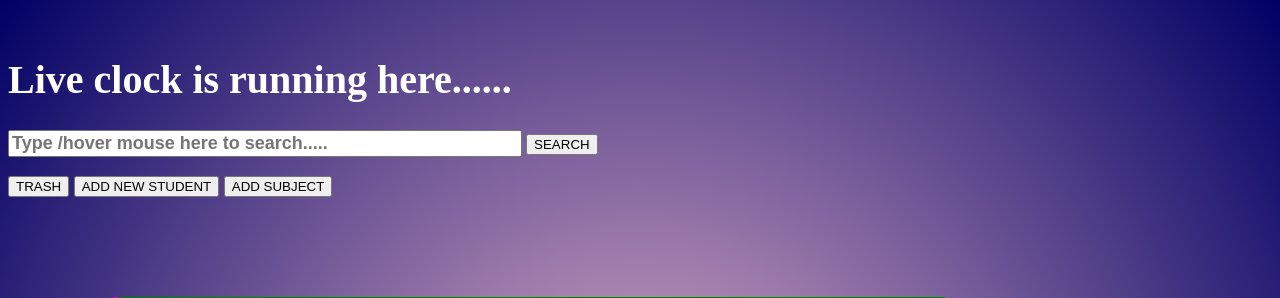
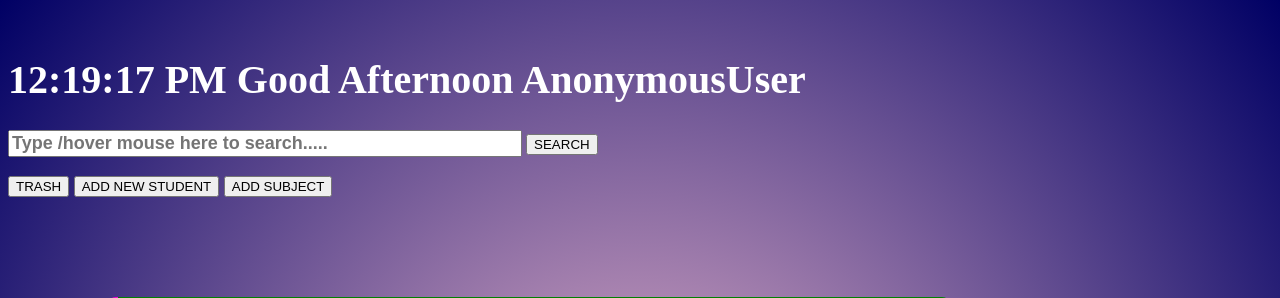
Before and after one commit to mavumbantiba/django-2026, a Django app: template templates/home.html in a window 1280 px wide. Shown: the top 298 px of the page. Run offline with Django 5.2, Linux system fonts and the light colour scheme; the template is opened without the code that fills it, so the values that code supplies are empty; some libraries are stand-ins or nearby versions.

Commit message:
Refactor time update logic in home.html

```diff
--- a/templates/home.html
+++ b/templates/home.html
@@ -134,11 +134,10 @@
 
 
 
-    <script>
-
-        let time=document.getElementById('time');
-        let clock=new Date().toLocaleTimeString();
+   <script>
             function updateTime(){
+                let time=document.getElementById('time');
+                let clock=new Date().getHours();
                 const now=new Date().toLocaleTimeString();
                  if (clock<12){
                     time.innerHTML= now +' '+' Good Morning ' + "{{user}}";
@@ -161,5 +160,6 @@
 
 
 
+
 </body>
 </html>
```
